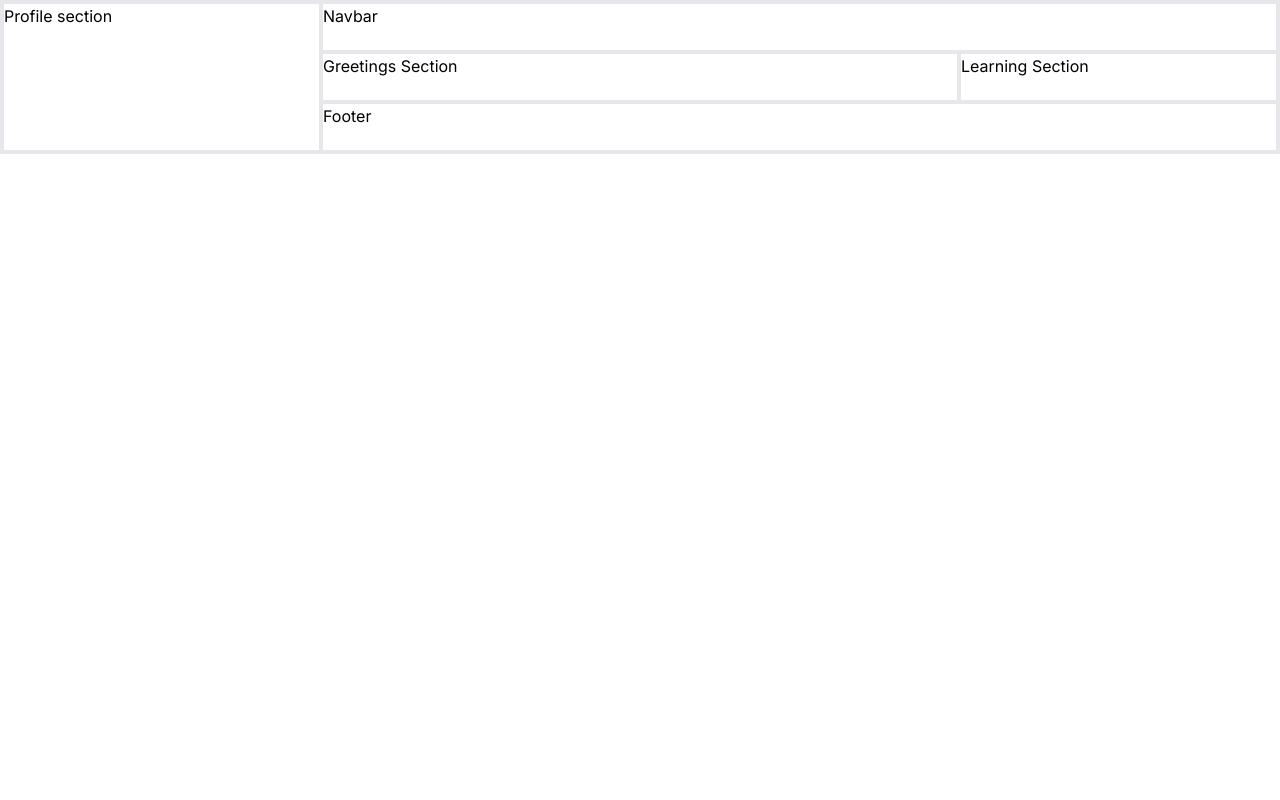
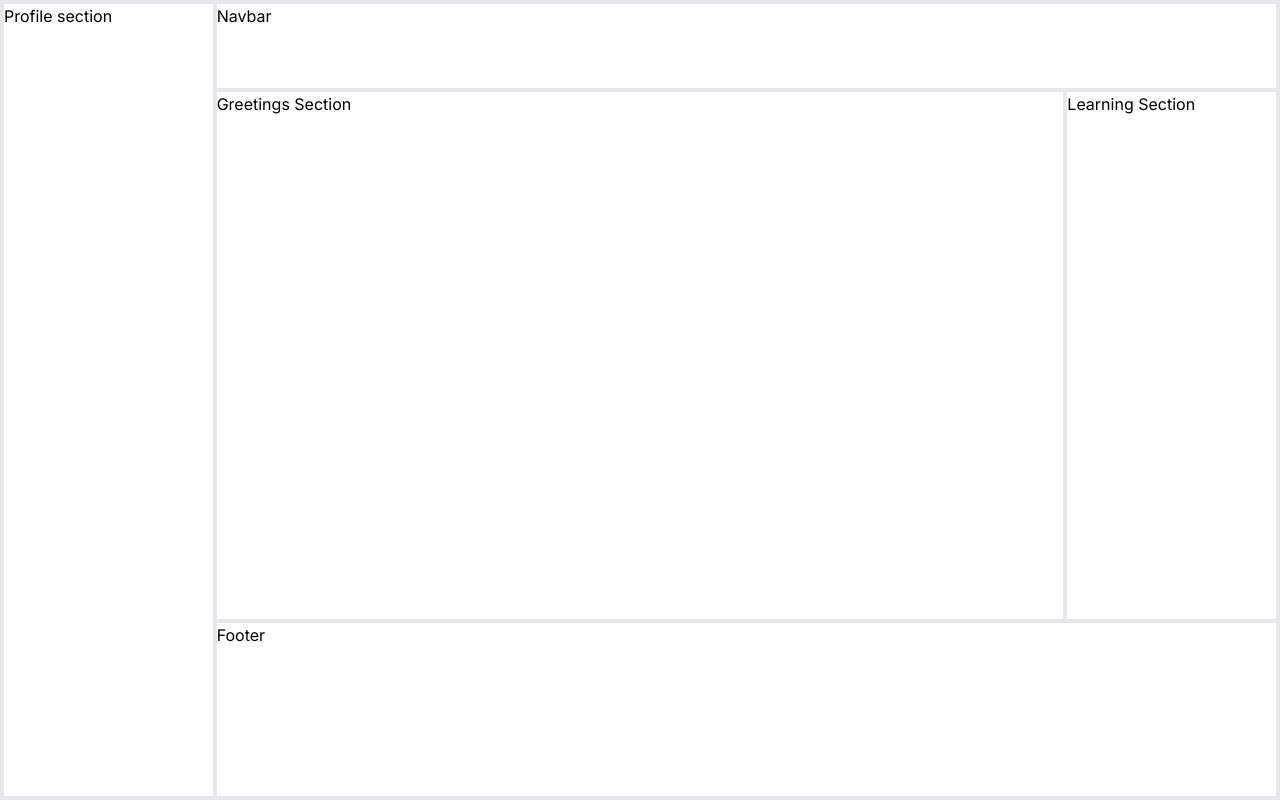
Before and after one commit to Armin-Duric/Progress-Tracker, a Next.js app: page / in a window 1280 px wide. Built offline with nearby package versions, Linux system fonts and the light colour scheme.

Commit message:
Initial commit

```diff
--- a/app/globals.css
+++ b/app/globals.css
@@ -4,6 +4,7 @@
 
 :root {
   --foreground-rgb: 0, 0, 0;
+  height: 100%;
 }
 
 @media (prefers-color-scheme: dark) {
@@ -14,6 +15,7 @@
 
 body {
   color: rgb(var(--foreground-rgb));
+  height: 100%;
 }
 
 @layer utilities {
--- a/app/page.tsx
+++ b/app/page.tsx
@@ -2,16 +2,20 @@ import Link from "next/link";
 
 export default function Home() {
   return (
-    <main className="border-2 grid grid-cols-8 grid-rows-3 w-full h-full">
-      <div className="flex w-full border-2 col-span-2 row-span-3">
+    <main className="border-2 grid grid-cols-6 grid-rows-9 w-full h-full">
+      <div className="flex w-full border-2 col-span-1 row-span-9">
         Profile section
       </div>
-      <nav className="flex w-full border-2 col-span-6">Navbar</nav>
-      <div className="w-full h-full flex border-2 col-span-4">
+      <nav className="flex w-full h-full border-2 col-span-5 row-span-1">
+        Navbar
+      </nav>
+      <div className="w-full h-full flex border-2 col-span-4 row-span-6">
         Greetings Section
       </div>
-      <div className="flex w-full border-2 col-span-2">Learning Section</div>
-      <footer className="flex w-full h-[50px] border-2 col-span-6">
+      <div className="flex w-full h-full border-2 col-span-1 row-span-6">
+        Learning Section
+      </div>
+      <footer className="flex w-full h-full border-2 col-span-5 row-span-2">
         Footer
       </footer>
     </main>
```
